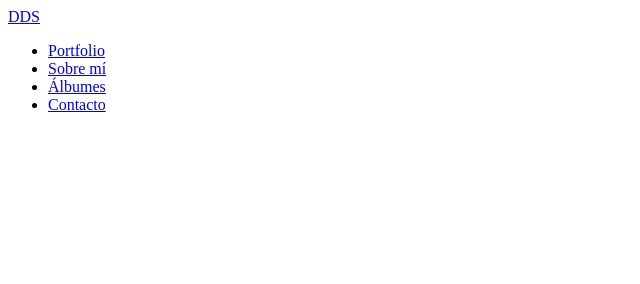
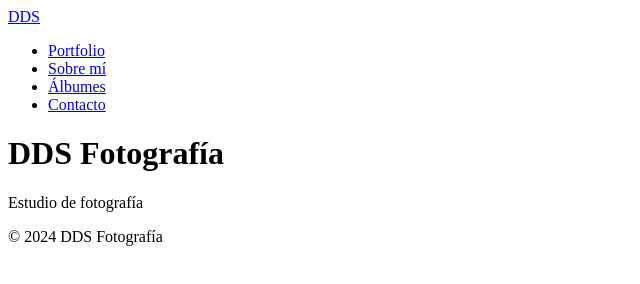
Before and after one commit to cristiandds/Fotograf-a-dds---portada, a plain HTML site: page index.html in a window 1280 px wide. Shown: the whole page, without its empty margins (0-640 px from the left). Drawn offline with Linux system fonts and the light colour scheme.

Commit message:
Titulo y footer html

```diff
--- a/index.html
+++ b/index.html
@@ -20,5 +20,14 @@
         </nav>
     </header>
 
+    <div class="titulo">
+        <h1>DDS Fotografía</h1>
+        <p>Estudio de fotografía</p>
+    </div>
+
+    <footer>
+        <p>&copy; 2024 DDS Fotografía</p>
+    </footer>
+
 </body>
 </html>
```
